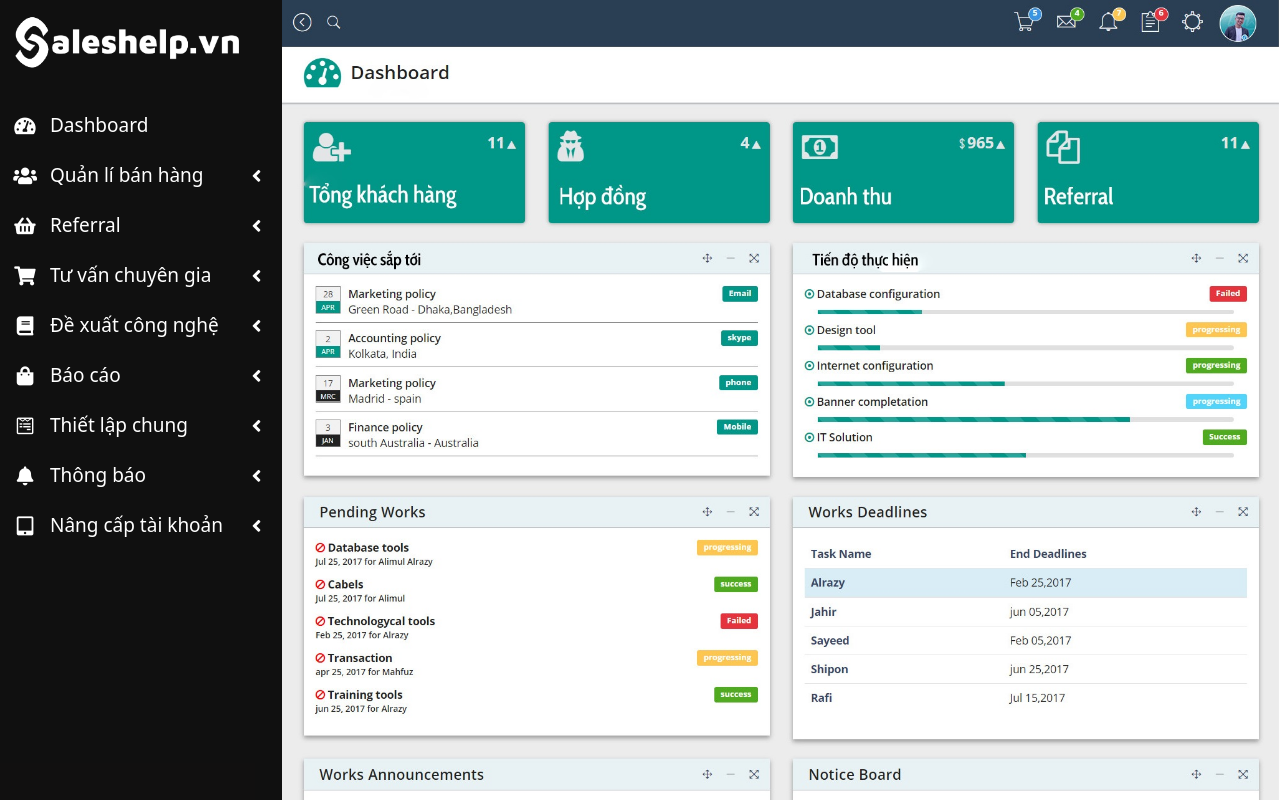
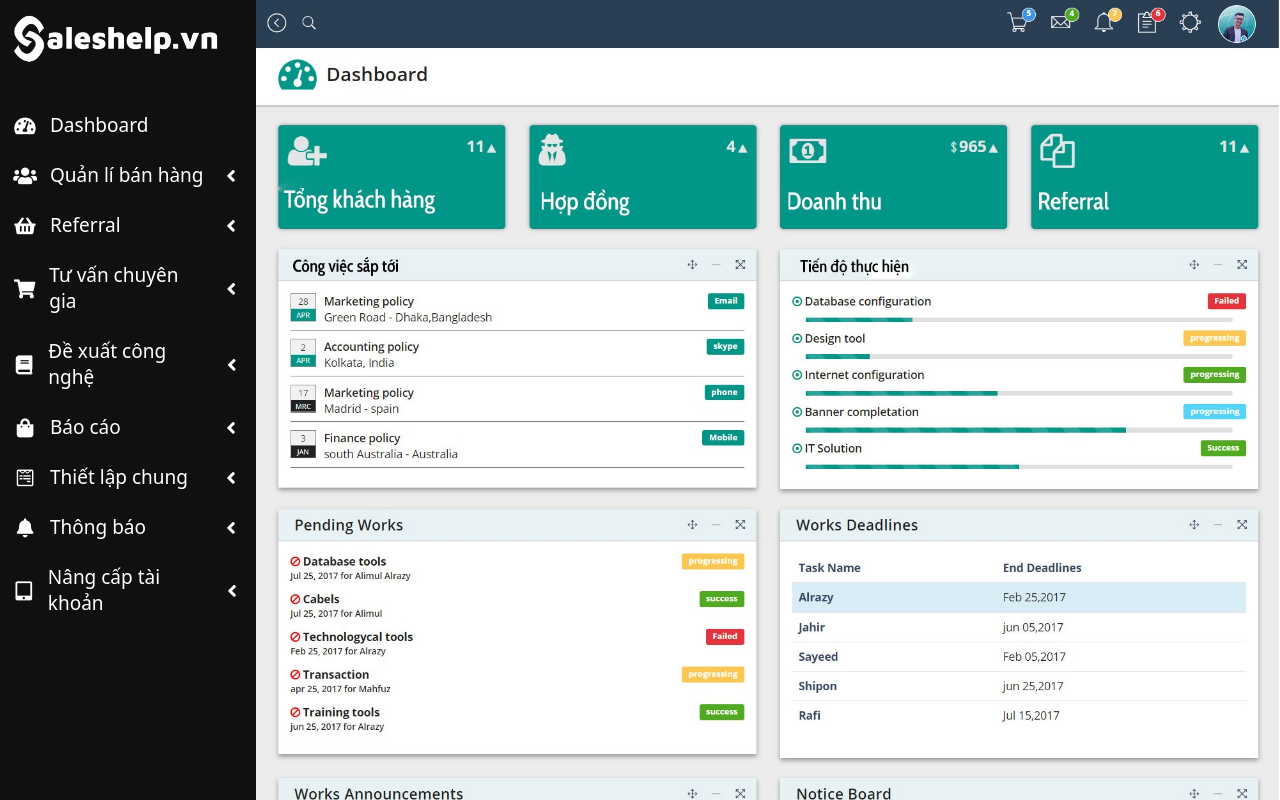
Before and after one commit to nvak1999/tancongnghe_ui, a React (Create React App) app: page /work in a window 1280 px wide. Shown: the top 800 px of the page. Built offline with nearby package versions, Linux system fonts and the light colour scheme.

Commit message:
asdasdaaaaaaadddd

```diff
--- a/src/App.css
+++ b/src/App.css
@@ -102,13 +102,13 @@
   background-color: rgba(128, 128, 128, 0.171);
 }
 .workpage img {
-  width: 78%;
+  width: 80%;
 }
 /* ------------------------------------- */
 .functionBar {
   background-color: rgba(0, 0, 0, 0.925);
   color: rgba(255, 255, 255, 0.801);
-  width: 22%;
+  width: 20%;
   display: flex;
   align-items: flex-start;
   flex-direction: column;
```
